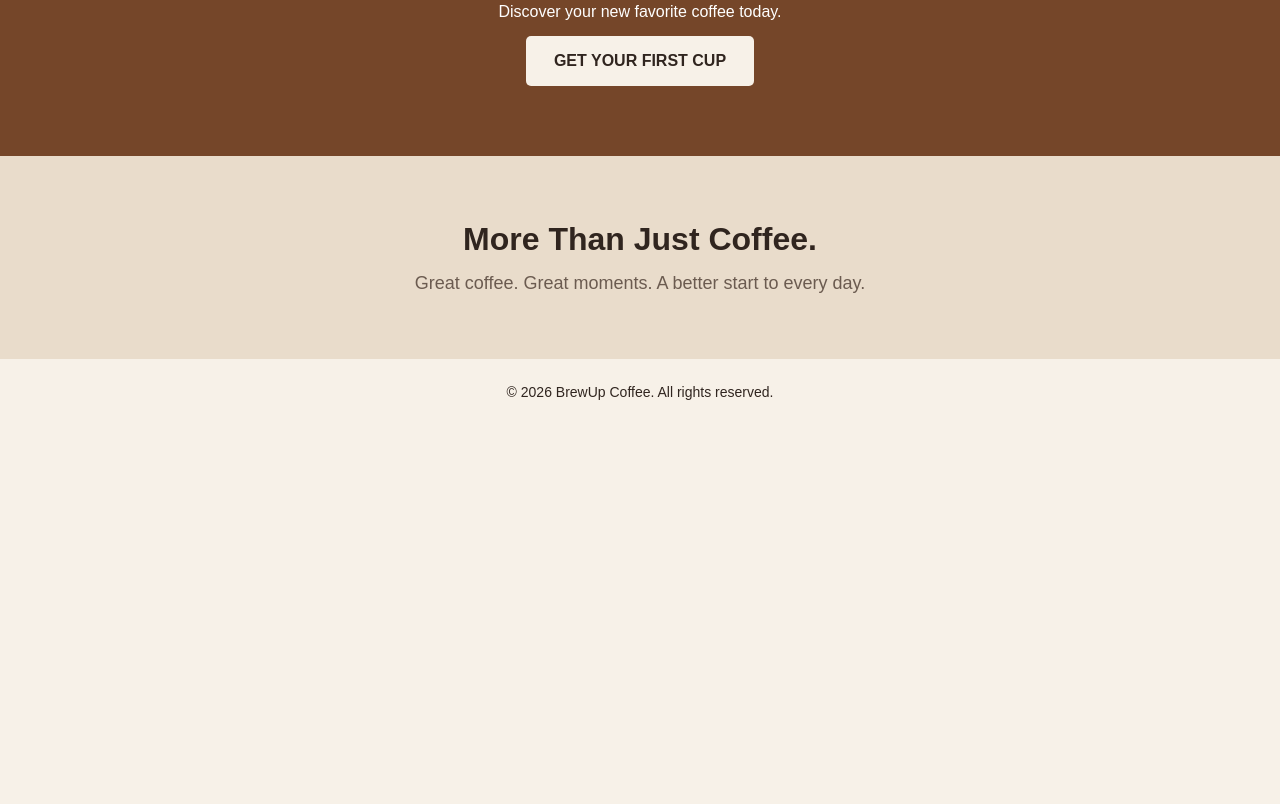
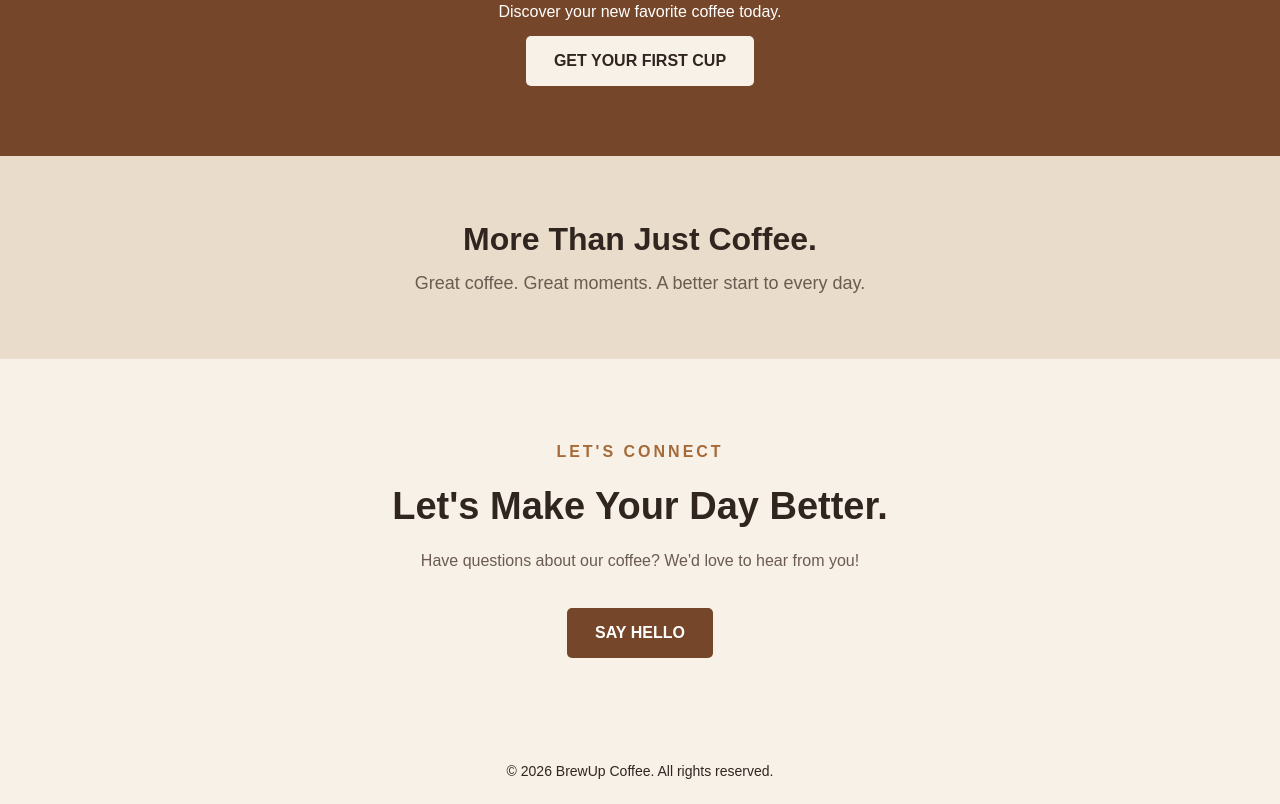
Before and after one commit to x-zhilin/git-practice, a plain HTML site: page index.html in a window 1280 px wide. Shown: the part 789-1593 px from the top of the page. Before the commit the page ends 1214 px from the top, so only its background shows below. Drawn offline with Linux system fonts and the light colour scheme.

Commit message:
Add contact section

```diff
--- a/index.html
+++ b/index.html
@@ -59,9 +59,26 @@
         </p>
     </section>
 
-    <footer id="contact">
-        <p>© 2026 BrewUp Coffee. All rights reserved.</p>
-    </footer>
+    <section id="contact" class="contact">
+
+    <p class="tagline">LET'S CONNECT</p>
+
+    <h2>Let's Make Your Day Better.</h2>
+
+    <p>
+        Have questions about our coffee?
+        We'd love to hear from you!
+    </p>
+
+    <a href="mailto:mat.jin@outlook.com" class="button">
+        SAY HELLO
+    </a>
+
+</section>
+
+<footer>
+    <p>© 2026 BrewUp Coffee. All rights reserved.</p>
+</footer>
 
 </body>
 </html>
--- a/style.css
+++ b/style.css
@@ -146,3 +146,30 @@ footer {
 .promo .button:hover {
     background: #e9dccb;
 }
+
+.contact {
+    text-align: center;
+    padding: 80px 20px;
+    background: #f7f1e8;
+}
+
+.contact h2 {
+    font-size: 38px;
+    margin-bottom: 20px;
+}
+
+.contact p {
+    color: #6b5b50;
+    margin-bottom: 20px;
+    line-height: 1.6;
+}
+
+.contact .tagline {
+    color: #a66a38;
+    font-weight: bold;
+    letter-spacing: 3px;
+}
+
+.contact .button {
+    margin-top: 15px;
+}
```
